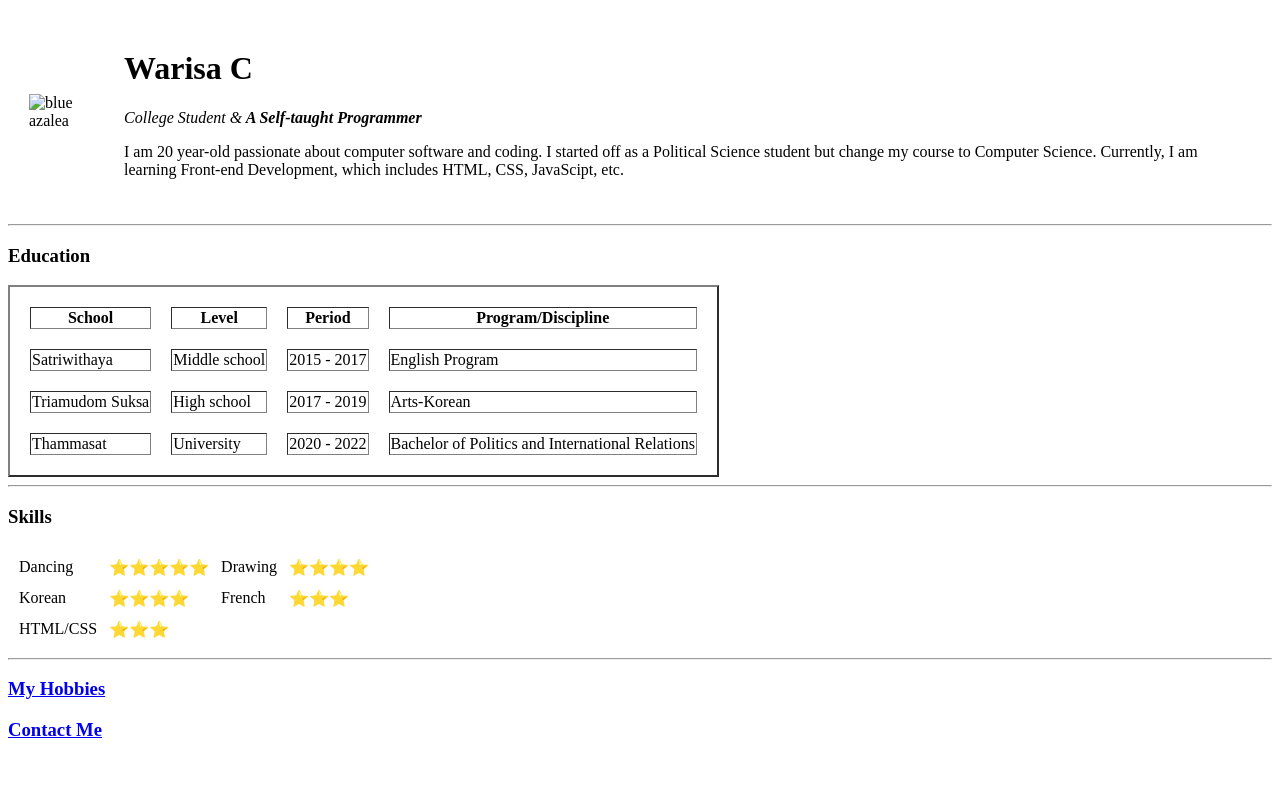
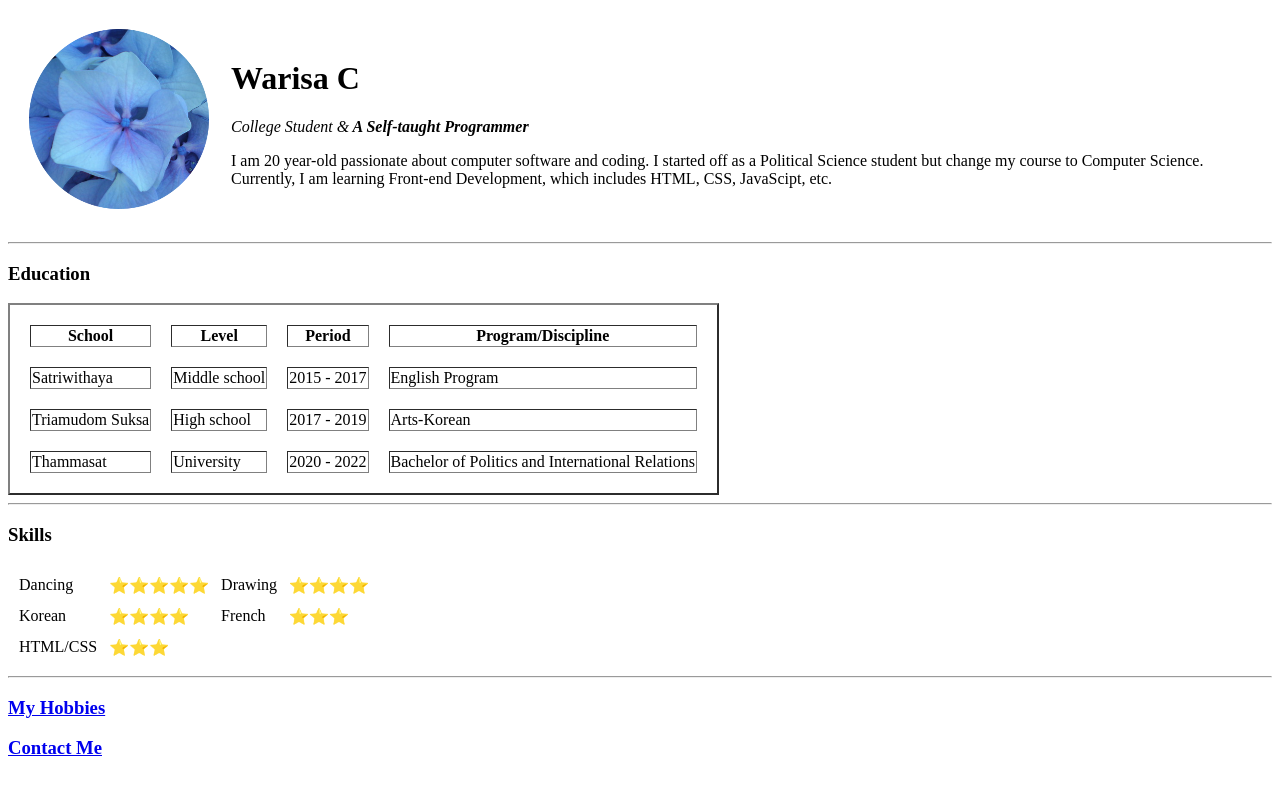
Before and after one commit to WC-M/cv, a plain HTML site: page index.html in a window 1280 px wide. Drawn offline with Linux system fonts and the light colour scheme.

Commit message:
Update index.html

```diff
--- a/index.html
+++ b/index.html
@@ -7,7 +7,7 @@
   <body>
     <table cellspacing="20">
       <tr>
-        <td><img src="images/blue_azalea-crop.png" alt="blue azalea"></td>
+        <td><img src="blue_azalea-crop.png" alt="blue azalea"></td>
         <td><h1>Warisa C</h1>
         <p><em>College Student &<b> A Self-taught Programmer</b></em></p>
         <p>
```
